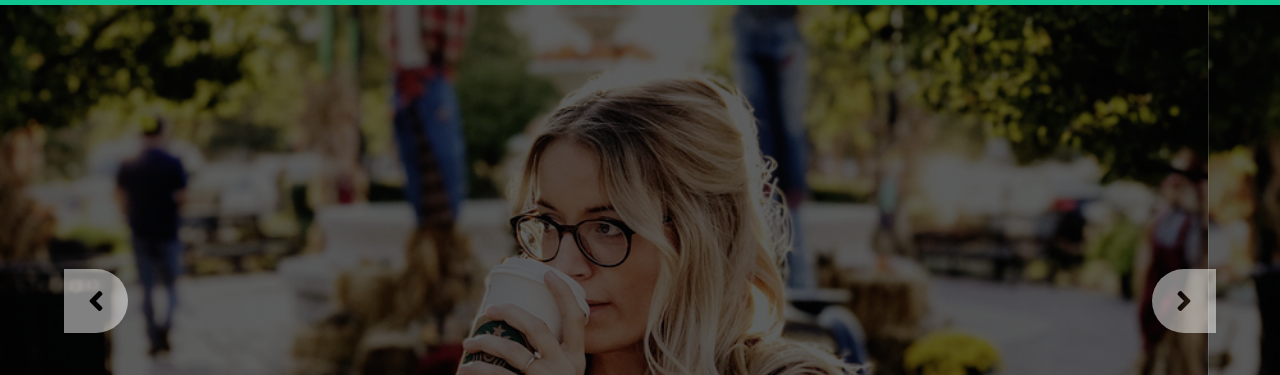
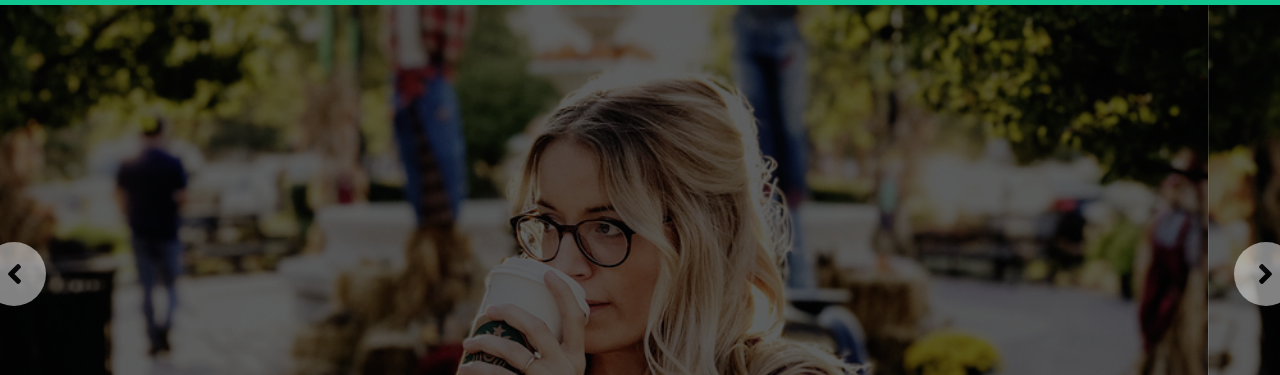
Before and after one commit to Tom4ss/wise, a website: page index.html in a window 1280 px wide. Shown: the part 115-490 px from the top of the page. Drawn offline with nearby package versions, Linux system fonts and the light colour scheme.

Commit message:
carousel prev next button

```diff
--- a/index.html
+++ b/index.html
@@ -115,23 +115,19 @@
       </div>
       <a
         class="carousel-control-prev"
-        href="#carouselExampleControls"
+        href="#carouselControls"
         role="button"
         data-slide="prev"
       >
-        <div class="arrow-left">
-          <i class="fa fa-angle-left"></i>
-        </div>
+        <i class="fa fa-angle-left"></i>
       </a>
       <a
         class="carousel-control-next"
-        href="#carouselExampleControls"
+        href="#carouselControls"
         role="button"
         data-slide="next"
       >
-        <div class="arrow-right">
-          <i class="fa fa-angle-right"></i>
-        </div>
+        <i class="fa fa-angle-right"></i>
       </a>
     </div>
     <!-- end carousel -->
--- a/src/sass/components/_carousel.scss
+++ b/src/sass/components/_carousel.scss
@@ -1,36 +1,29 @@
-.fa-angle-left {
+a.carousel-control-prev {
   font-size: 2rem;
-  //   width: 4rem;
-  //   height: 4rem;
-  //   border-radius: 0 50% 50% 0;
-  //   background-color: #fff;
-  color: #000;
-  margin-top: 1rem;
-}
-
-.arrow-left {
   width: 4rem;
   height: 4rem;
-  border-radius: 0px 200px 200px 0px;
+  border-radius: 4rem;
   background-color: #fff;
+  color: #000;
+  position: absolute;
+  top: 40%;
+  left: -1.1rem;
   &:hover {
     background-color: $primary-color;
     color: #fff;
   }
 }
 
-.fa-angle-right {
+a.carousel-control-next {
   font-size: 2rem;
-  color: #000;
-
-  margin-top: 1rem;
-}
-
-.arrow-right {
   width: 4rem;
   height: 4rem;
-  border-radius: 200px 0 0 200px;
+  border-radius: 4rem;
   background-color: #fff;
+  color: #000;
+  position: absolute;
+  top: 40%;
+  right: -1.1rem;
   &:hover {
     background-color: $primary-color;
     color: #fff;
```
Also changed, not shown: dist/css/style.css.
